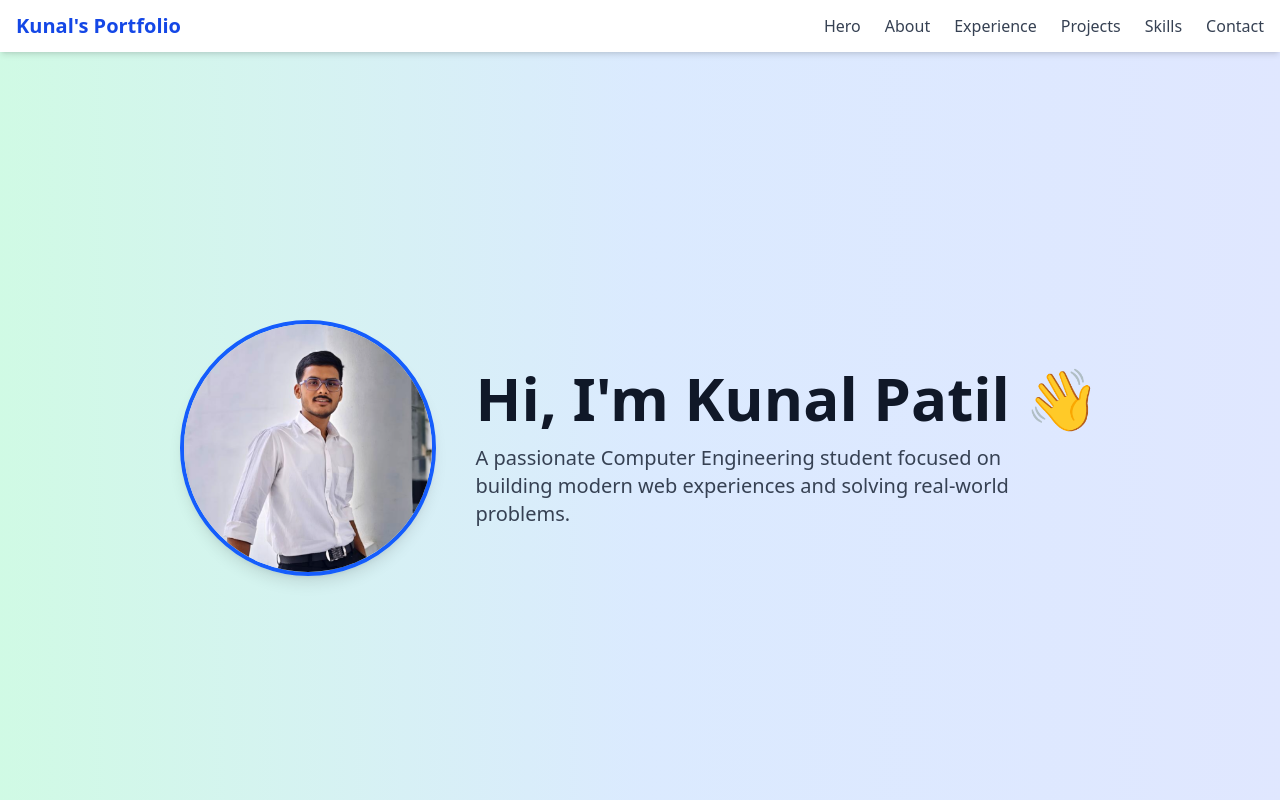
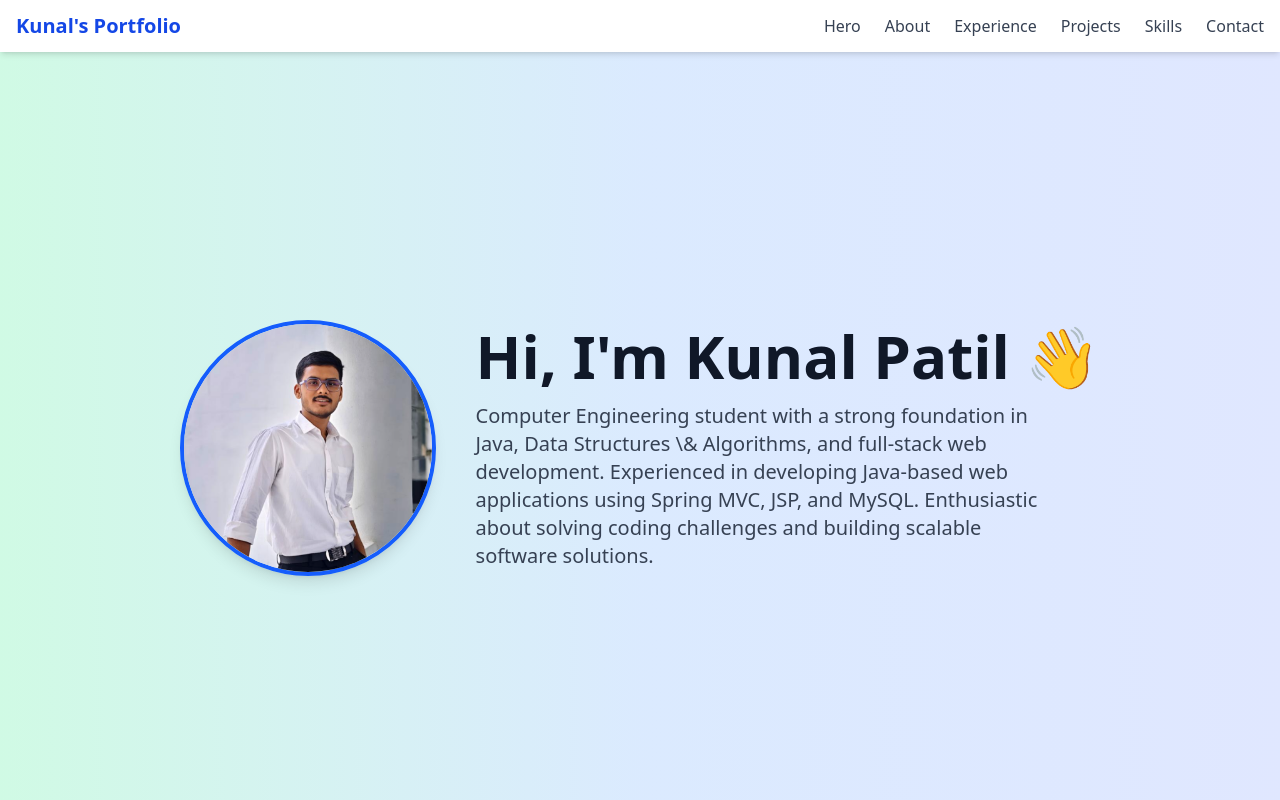
Before and after one commit to kunalp965/Portfolio, a React (Vite) app: page / in a window 1280 px wide. Shown: the top 800 px of the page. Built offline with nearby package versions, Linux system fonts and the light colour scheme.

Commit message:
modify summary

```diff
--- a/src/components/Hero.tsx
+++ b/src/components/Hero.tsx
@@ -31,7 +31,7 @@ const Hero: React.FC = () => {
           Hi, I'm Kunal Patil 👋
         </h1>
         <p className="text-xl text-gray-700 dark:text-balck-300 max-w-xl">
-          A passionate Computer Engineering student focused on building modern web experiences and solving real-world problems.
+          Computer Engineering student with a strong foundation in Java, Data Structures \& Algorithms, and full-stack web development. Experienced in developing Java-based web applications using Spring MVC, JSP, and MySQL. Enthusiastic about solving coding challenges and building scalable software solutions.
         </p>
       </motion.div>
     </section>
```
